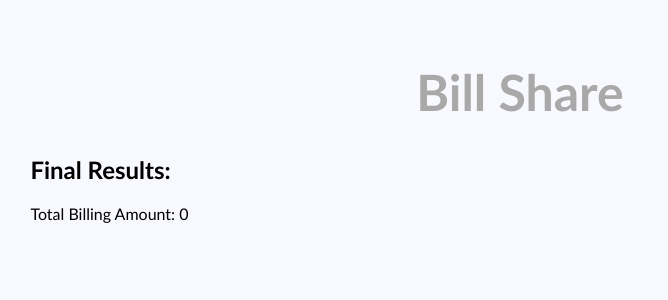
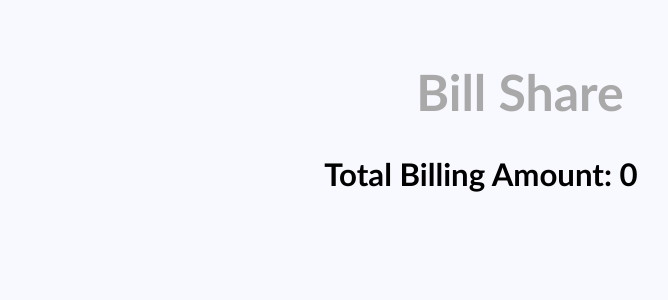
Before and after one commit to ImpendingKataclysm/bill_share_app_django, a Django app: page /results/ in a window 1280 px wide. Shown: the top 300 px of the page, without its empty margins (120-788 px from the left). Run offline with Django 4.2, Linux system fonts and the light colour scheme.

Commit message:
Improve visual layouts

```diff
--- a/templates/main/generate_bill.html
+++ b/templates/main/generate_bill.html
@@ -3,12 +3,13 @@
 {% block title %}Generate Bill{% endblock %}
 
 {% block content %}
-    <p>How many days did each person spend here during the billing period?</p>
+    <div class="form_wrap">
         <form method="post">
             {%  csrf_token %}
             {{ formset.management_form }}
             <label for="billing_amount">Total Amount Due:</label>
             <input type="text" id="billing_amount" name="billing_amount" value="{{ amount_due }}">
+            <p>How many days did each person spend here during the billing period?</p>
             {% for form in formset %}
                 {{ form.name.label }}
                 {{ form.name }}
@@ -17,4 +18,5 @@
             {% endfor %}
             <input type="submit" value="Enter">
         </form>
+    </div>
 {% endblock %}
--- a/templates/main/index.html
+++ b/templates/main/index.html
@@ -3,8 +3,8 @@
 {% block title %}Home{% endblock %}
 
 {% block content %}
-    <p>Take the stress out of splitting the bill!</p>
-    <div class="home_form form-wrap">
+    <div class="home_form form_wrap">
+        <p>Take the stress out of splitting the bill!</p>
         <p>How many people are sharing this bill?</p>
         <form method="post">
             {% csrf_token %}
--- a/templates/main/results.html
+++ b/templates/main/results.html
@@ -3,11 +3,12 @@
 {% block title %}Results{% endblock %}
 
 {% block content %}
-    <h2>Final Results:</h2>
-    <p>Total Billing Amount: {{ total_billing_amount }}</p>
-    <ul>
-        {% for member in party_members %}
-            <li>{{ member.name }} owes ${{ member.share_amount }}.</li>
-        {% endfor %}
-    </ul>
+    <div class="list_wrap">
+        <h2><strong>Total Billing Amount</strong>: {{ total_billing_amount }}</h2>
+        <ul>
+            {% for member in party_members %}
+                <li>{{ member.name }} owes ${{ member.share_amount }}.</li>
+            {% endfor %}
+        </ul>
+    </div>
 {% endblock %}
```
Lines whose indentation alone changed are shown as unchanged.
